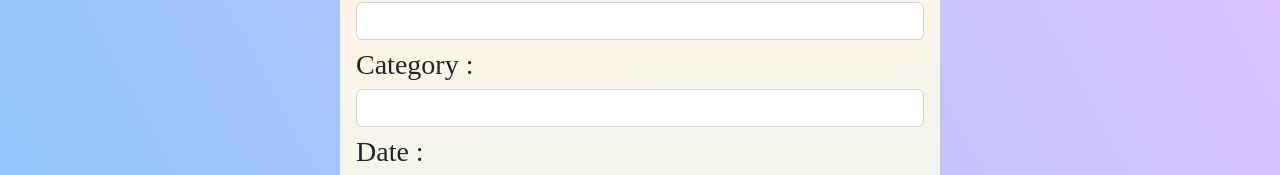
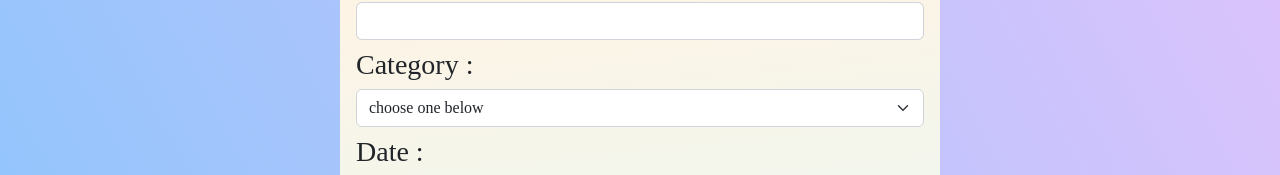
Before and after one commit to Guss-Alves/Finance-Tracker, a React (Create React App) app in the folder client/: page /api/expense/new in a window 1280 px wide. Shown: the part 198-373 px from the top of the page. Built offline with nearby package versions, Linux system fonts and the light colour scheme; the HTML template or start-up script is replaced by a standard one.

Commit message:
updates on the categories

```diff
--- a/client/src/components/ExpenseForm.jsx
+++ b/client/src/components/ExpenseForm.jsx
@@ -1,34 +1,53 @@
-import React, {useState} from 'react';
+import React, { useState } from 'react';
 import { Link } from "react-router-dom";
 import { useNavigate } from "react-router-dom";
 import axios from 'axios';
 
 const ExpenseForm = () => {
 
+    const categoriesOptions = [
+        "choose one below",
+        "Rent and Utilities",
+        "Investing",
+        "Grocery",
+        "Gas",
+        "Dining",
+        "Car",
+        "Social",
+        "Education",
+        "Health",
+        "Transportation",
+        "Travel",
+        "Entertainment",
+        "Insurance",
+        "Style",
+        "Other",
+    ]
+
     let [expenseForm, setExpenseForm] = useState({})
     let [formError, setFormError] = useState({})
 
     const navigate = useNavigate();
 
-    const changeHandler = (e)=>{
+    const changeHandler = (e) => {
         setExpenseForm({
             ...expenseForm,
             [e.target.name]: e.target.value
         })
     }
 
-    const submitHandler = (e)=>{
+    const submitHandler = (e) => {
         e.preventDefault();
-        axios.post('http://localhost:8000/api/expense/new', expenseForm, {withCredentials: true})
-            .then(res=>{
+        axios.post('http://localhost:8000/api/expense/new', expenseForm, { withCredentials: true })
+            .then(res => {
                 console.log(res)
-                if(res.data.errors){
+                if (res.data.errors) {
                     setFormError(res.data.errors)
-                }else{
+                } else {
                     navigate('/dashboard')
                 }
             })
-            .catch(err=>{
+            .catch(err => {
                 console.log('Something went wrong', err)
             })
     }
@@ -36,31 +55,37 @@ const ExpenseForm = () => {
     return (
         <div>
             <h1 className='text-center mt-4'>Add a new expense </h1>
-            <form onSubmit={submitHandler} className="form p-3 rounded" style={{width: '600px'}}>
+            <form onSubmit={submitHandler} className="form p-3 rounded" style={{ width: '600px' }}>
                 <div className="form-group">
                     <label className='h3'>Name :</label>
-                    <input onChange={changeHandler} type="text" name="name" className='form-control'/>
+                    <input onChange={changeHandler} type="text" name="name" className='form-control' />
                     <p className='text-danger bg-warning text-center h5 rounded'>{formError.name?.message}</p>
                 </div>
                 <div className="form-group">
                     <label className='h3'>Category :</label>
-                    <input onChange={changeHandler} type="text" name="category" className='form-control'/>
-                    <p className='text-danger bg-warning text-center h5 rounded'>{formError.category?.message}</p>
+                    <select name="category" className='form-select' onChange={changeHandler} >
+                    {
+                        categoriesOptions.map((cat, i) => {
+                            return <option key={i} value={cat}>{cat}</option>
+                        })
+                    }
+                </select>
+                <p className='text-danger bg-warning text-center h5 rounded'>{formError.category?.message}</p>
                 </div>
                 <div className="form-group">
                     <label className='h3'>Date :</label>
-                    <input onChange={changeHandler} type="date" name="date" className='form-control'/>
+                    <input onChange={changeHandler} type="date" name="date" className='form-control' />
                     <p className='text-danger bg-warning text-center h5 rounded'>{formError.date?.message}</p>
                 </div>
                 <div className="form-group">
                     <label className='h3'>Cost :</label>
-                    <input onChange={changeHandler} type="number" name="cost" className='form-control'/>
+                    <input onChange={changeHandler} type="number" name="cost" className='form-control' />
                     <p className='text-danger bg-warning text-center h5 rounded'>{formError.cost?.message}</p>
                 </div>
                 {/* <input type="hidden" name="user_id" value={expenseForm._id} /> */}
                 <div className="d-flex justify-content-between align-items-center mt-3">
-                <input type="submit" value="Add" className='btn btn-success btn-lg' />
-                <Link to='/dashboard' className=' me-5 h5'>Home</Link>
+                    <input type="submit" value="Add" className='btn btn-success btn-lg' />
+                    <Link to='/dashboard' className=' me-5 h5'>Home</Link>
                 </div>
             </form>
         </div>
--- a/client/src/components/ExpenseList.jsx
+++ b/client/src/components/ExpenseList.jsx
@@ -57,12 +57,12 @@ const ExpenseList = () => {
                         return (
                             <div key={item._id} className="card p-3 bg-light " style={{ width: '22rem' }}>
                                 <div className='d-flex justify-content-between'>
-                                    <p className='card-title'><strong>Name:</strong> {item.name}</p>
+                                    <p className='card-title'>Name: <strong>{item.name}</strong> </p>
                                     <button onClick={() => deleteExpense(item._id)} className='delete btn btn-danger rounded-circle position-absolute'>X</button>
                                 </div>
-                                <p className=' card-text text-info'><strong>Category:</strong> {item.category}</p>
-                                <p className=' card-text'><strong>Date:</strong> {moment.utc(item.date).format("MMMM DD, YYYY")}</p>
-                                <p className=' card-text text-danger'><strong>Cost:</strong> $<span>{item.cost}</span></p>
+                                <p className=' card-text text-primary'>Category: <strong>{item.category}</strong></p>
+                                <p className=' card-text'> Date:<strong> {moment.utc(item.date).format("MMMM DD, YYYY")} </strong></p>
+                                <p className=' card-text text-danger'> Cost:<strong> $<span>{item.cost}</span></strong></p>
                             </div>
                         )
                     })
--- a/client/src/components/SignIn.jsx
+++ b/client/src/components/SignIn.jsx
@@ -20,14 +20,6 @@ const SignIn = () => {
                 <div className="ms-5 mt-5">
                     <h2 className='text-primary'>Are you tired of losing track of your monthly expenses?</h2>
                     <h4 className='mt-3'>With Finance Tracker you will never have this problem again !!</h4>
-                    <h3 className='mt-5'>Creating an account now, you will have access to : </h3>
-                    <ul>
-                        <li className='h4 mt-4'>Add as many expenses as you want to your list.</li>
-                        <li className='h4'>See your expenses by category.</li>
-                        <li className='h4'>See your expenses by date range</li>
-                        <li className='h4'>Detailed pie chart, showing what categories you spend the most money with.</li>
-                        <li className='h4'>And much more...</li>
-                    </ul>
                     <h2 className='mt-5 text-center'>Don't waste time, create an account now for <span className='text-success'>FREE</span>!!</h2>
                     <img src="https://animated-gif-creator.com/images/01/gif-arrow-left-with-images-gif-animated-images_95.gif" alt="arrow" className='arrow-img' />
                 </div>
```
Also changed, not shown: 1 other file (tests, documents, lock files or other folders).
